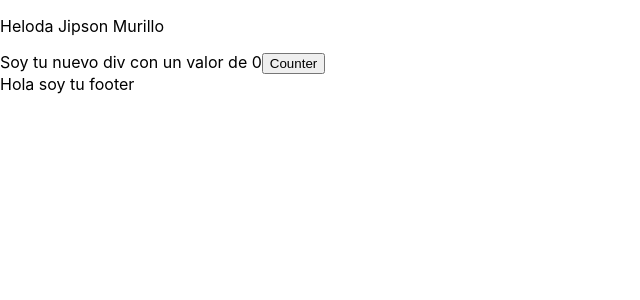
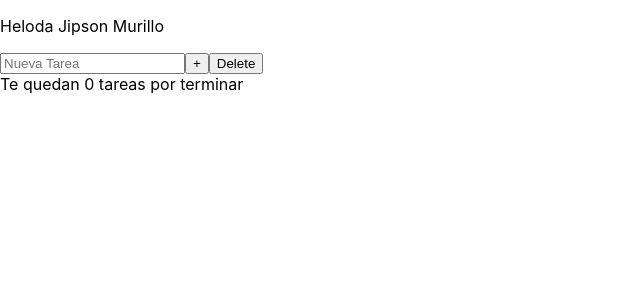
Before and after one commit to Jobzi/learn-react, a React (Create React App) app: page / in a window 1280 px wide. Shown: the top 300 px of the page, without its empty margins (0-640 px from the left). Built offline with nearby package versions, Linux system fonts and the light colour scheme.

Commit message:
aprediendo a usar useState, useEffect, useState

```diff
--- a/src/App.js
+++ b/src/App.js
@@ -1,14 +1,13 @@
+/* eslint-disable no-unused-vars */
 
 import Header from './components/header'
-import Footer from './components/footer'
-import Body from './components/body'
+import { TodoComponent } from './components/todo/todoComponent'
 
 function App () {
   return (
     <>
       <Header name={'Jipson Murillo'} />
-      <Body />
-      <Footer />
+      <TodoComponent />
     </>
   )
 }
--- /dev/null
+++ b/src/components/todo/components/todoList.jsx
@@ -0,0 +1,11 @@
+import { TodoItem } from './todoitem'
+
+export const TodoList = ({ todos, toggleTodo }) => {
+  return (
+        <ul>
+            {todos.map((todo) => (
+              <TodoItem key={todo.id} todo={todo} toggleTodo={toggleTodo}/>
+            ))}
+        </ul>
+  )
+}
--- /dev/null
+++ b/src/components/todo/components/todoitem.jsx
@@ -0,0 +1,11 @@
+export const TodoItem = ({ todo, toggleTodo }) => {
+  const { id, task, completed } = todo
+  const handleTodoClick = () => toggleTodo(id)
+
+  return (
+        <li>
+          <input type="checkbox" checked={completed} onChange={handleTodoClick}></input>
+          {task}
+        </li>
+  )
+}
--- /dev/null
+++ b/src/components/todo/todoComponent.jsx
@@ -0,0 +1,52 @@
+import { useState, useRef, useEffect } from 'react'
+import { TodoList } from './components/todoList'
+
+const KEY = 'todoApp.todo'
+
+export const TodoComponent = () => {
+  const [todo, setTodo] = useState([])
+
+  // TODO: utilizar useEffect para la persistencia de datos del localstorage
+  // el hook @useEffect recibe como parametro un callback y un array de dependencias, puede ser una varieable, funcion
+  useEffect(() => {
+    const storageTodo = JSON.parse(localStorage.getItem(KEY))
+    if (storageTodo)setTodo(storageTodo)
+  }, [])
+  // este efecto se ejecuta cada vez que escuche un cambuio en la variable @todo
+  useEffect(() => {
+    localStorage.setItem(KEY, JSON.stringify(todo))
+  }, [todo])
+
+  // TODO: utiliza @useRef se usa un hook para atrapar el valor del bottom
+  const todoTaskRef = useRef()
+  const handleAddTodo = () => {
+    // obtenermos el valor del hook que atrapamos en el bottom
+    const task = todoTaskRef.current.value
+    if (task === '') return
+    setTodo((prev) => {
+      return [...prev, { id: (Math.random() * 150).toFixed(), task, completed: false }]
+    })
+    todoTaskRef.current.value = null
+  }
+  // cambiar el valor de la tarea de completado a no completado va desde el componente mas pequeño al mas grande
+  const toggleTodo = (id) => {
+    const newTodo = [...todo]
+    const todoFind = newTodo.find((todo) => todo.id === id)
+    todoFind.completed = !todoFind.completed
+    setTodo(newTodo)
+  }
+  // borra los valores que ya estan completados
+  const handleClearAll = () => {
+    const newTodo = todo.filter((tod) => !tod.completed)
+    setTodo(newTodo)
+  }
+  return (
+        <>
+            <TodoList todos={todo} toggleTodo={toggleTodo}/>
+            <input ref={todoTaskRef} type="text" placeholder="Nueva Tarea"></input>
+            <button onClick={handleAddTodo}>+</button>
+            <button onClick={handleClearAll}>Delete</button>
+            <div>Te quedan {todo.filter((tod) => !tod.completed).length} tareas por terminar</div>
+        </>
+  )
+}
```
Also changed, not shown: src/reportWebVitals.js (+8 -8 lines), src/setupTests.js (+1 -1 lines).
